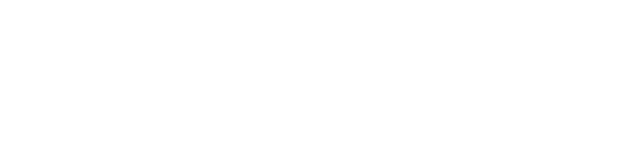
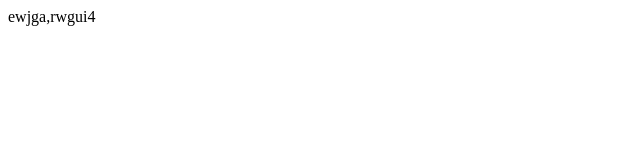
Before and after one commit to HarshiniBalanagu15/git, a plain HTML site: page index.html in a window 1280 px wide. Shown: the whole page, without its empty margins (0-640 px from the left). Drawn offline with Linux system fonts and the light colour scheme.

Commit message:
Update index.html

```diff
--- a/index.html
+++ b/index.html
@@ -7,7 +7,7 @@
     <title>Document</title>
 </head>
 <body>
-
+    ewjga,rwgui4
 
 </body>
 </html>
```
